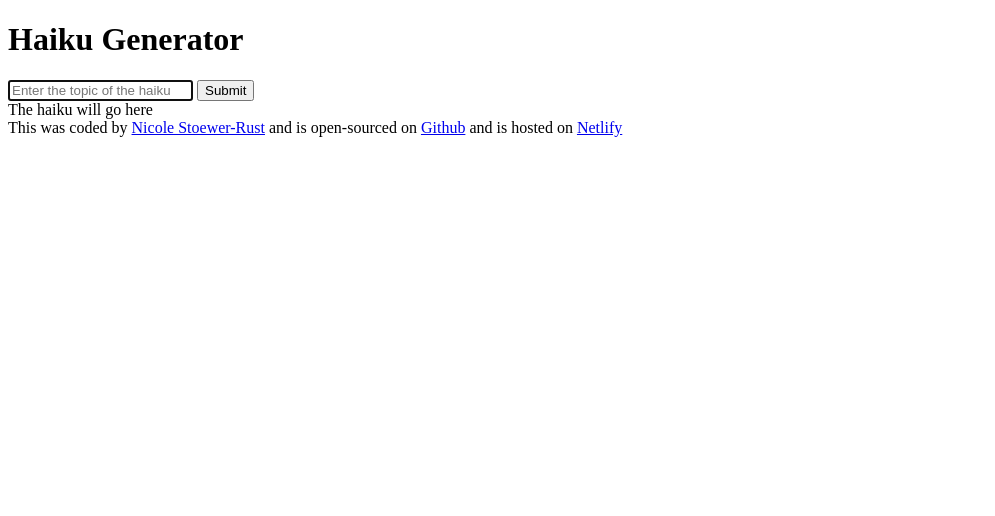
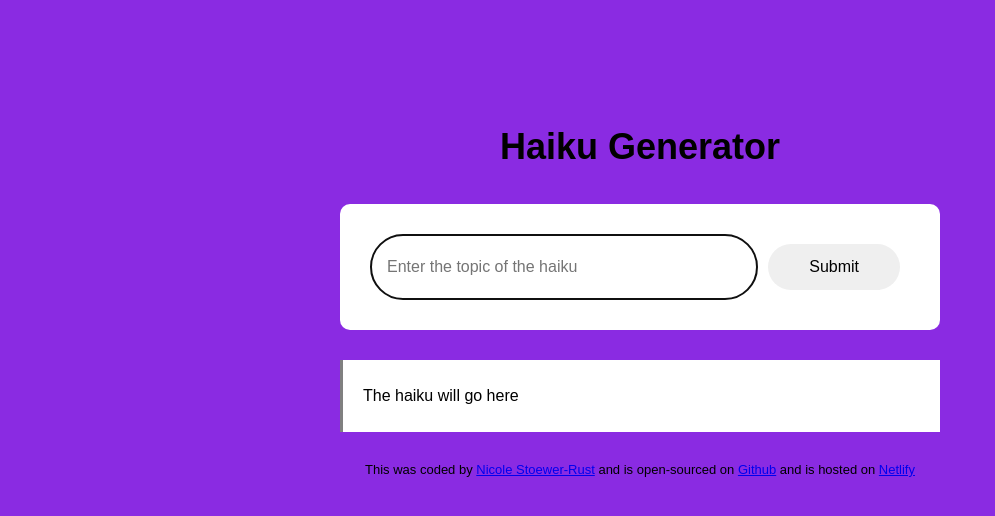
Before and after one commit to nicst1206/Nicoles-Haiku-Generator, a plain HTML site: page index.html in a window 1280 px wide. Shown: the whole page, without its empty margins (0-995 px from the left). Drawn offline with Linux system fonts and the light colour scheme.

Commit message:
Added first ideas for css

```diff
--- a/index.html
+++ b/index.html
@@ -7,19 +7,21 @@
     <title>Nicole's Haiku Generator</title>
   </head>
   <body>
+    <div class="container">
       <header><h1>Haiku Generator</h1></header>
       <main>
         <form>
           <input
+            class="instructions"
             type="text"
             placeholder="Enter the topic of the haiku"
             autofocus
             required
             autocomplete="off"
           />
-        <input type="submit" />
+          <input type="submit" class="submit-button" />
         </form>
-      <div>The haiku will go here</div>
+        <div class="haiku">The haiku will go here</div>
       </main>
       <footer>
         This was coded by
@@ -37,6 +39,7 @@
           >Netlify</a
         >
       </footer>
+    </div>
     <script src="src/index.js"></script>
   </body>
 </html>
--- a/src/style.css
+++ b/src/style.css
@@ -0,0 +1,61 @@
+body {
+  background-color: blueviolet;
+  font-family: Arial, Helvetica, sans-serif;
+}
+
+h1 {
+  text-align: center;
+  font-weight: 800;
+  font-size: 36px;
+  line-height: 1.5;
+  margin: none;
+}
+
+header {
+  margin-bottom: 30px;
+}
+
+form {
+  padding: 30px;
+  background-color: white;
+  border-radius: 10px;
+  display: flex;
+  margin-bottom: 30px;
+}
+
+footer {
+  text-align: center;
+  font-size: 13px;
+  margin-top: 30px;
+}
+
+.container {
+  margin: 120px auto;
+  max-width: 600px;
+}
+
+.instructions {
+  padding: 16px;
+  border: 1px solid grey;
+  width: 80%;
+  font-size: 16px;
+  border-radius: 50px;
+  line-height: 26px;
+}
+
+.submit-button {
+  margin: 10px;
+  border: none;
+  border-radius: 50px;
+  width: 150px;
+  font-size: 16px;
+  padding: 14px 24px;
+}
+
+.haiku {
+  font-size: 16px;
+  background-color: white;
+  padding: 20px;
+  line-height: 2;
+  border-left: 3px solid grey;
+}
```
Lines whose indentation alone changed are shown as unchanged.
